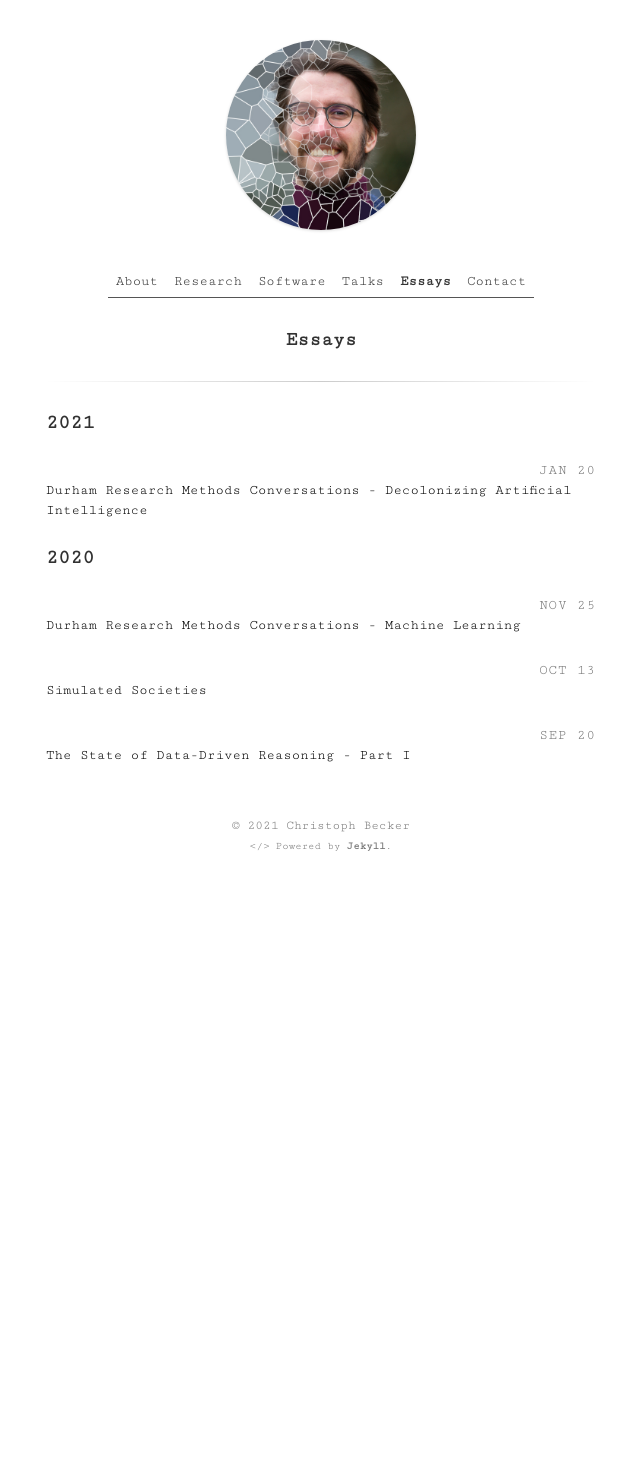
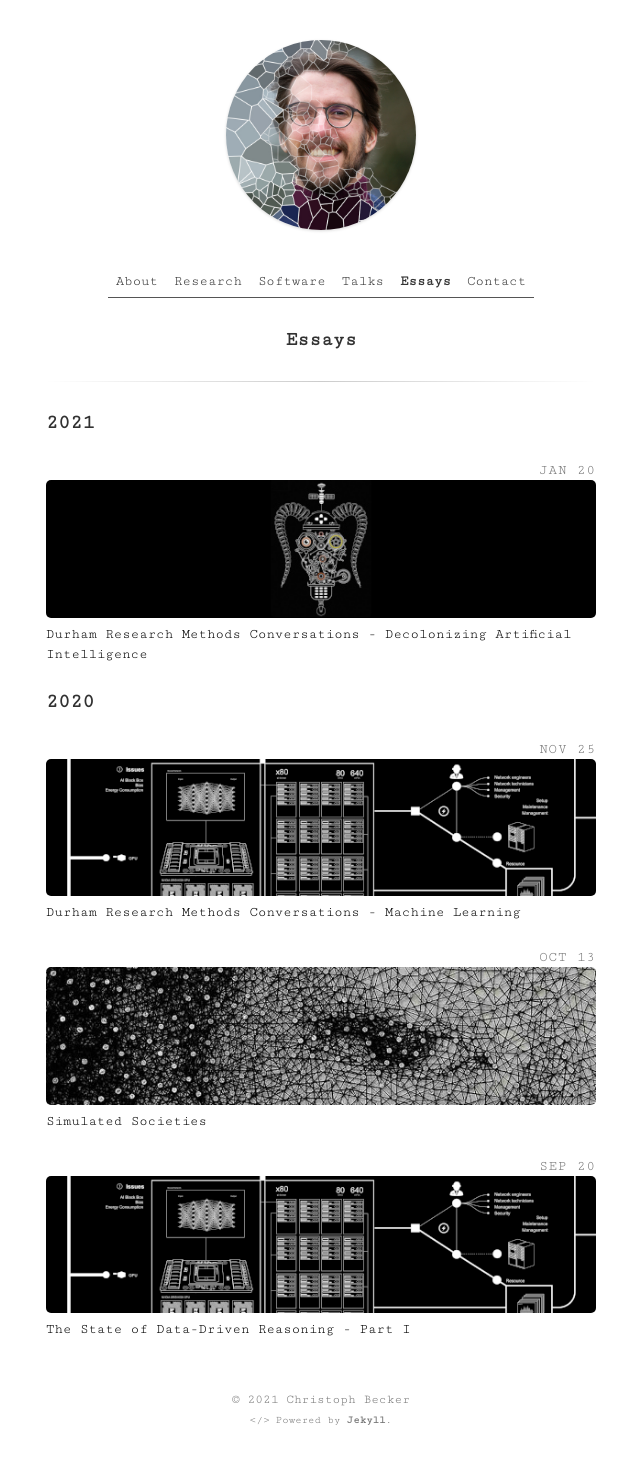
Before and after one commit to Christovis/Christovis.github.io, a Jekyll site: the page built from essay.html, in a window 1280 px wide. Shown: the whole page, without its empty margins (319-959 px from the left). Built offline with Jekyll 4.4.1, drawn with Linux system fonts in a browser that asks for light colours; before the commit the page ends 900 px from its top, so only the background shows below that.

Commit message:
image description in essay page

```diff
--- a/essay.html
+++ b/essay.html
@@ -32,7 +32,7 @@ title: Essays
 					<a href="{{ post.url | prepend: site.baseurl | prepend: site.url }}">
 
                         <div class="container">
-                            <img src="{{ item.imageurl }}" alt="" style="width: 100%;">
+                            <img src="{{ post.imageurl }}" alt="" style="width: 100%;">
                             <div class="overlay">
                                 <div class="imagetext">Image description: {{ item.imagedsc }}</div>
                             </div>
```
